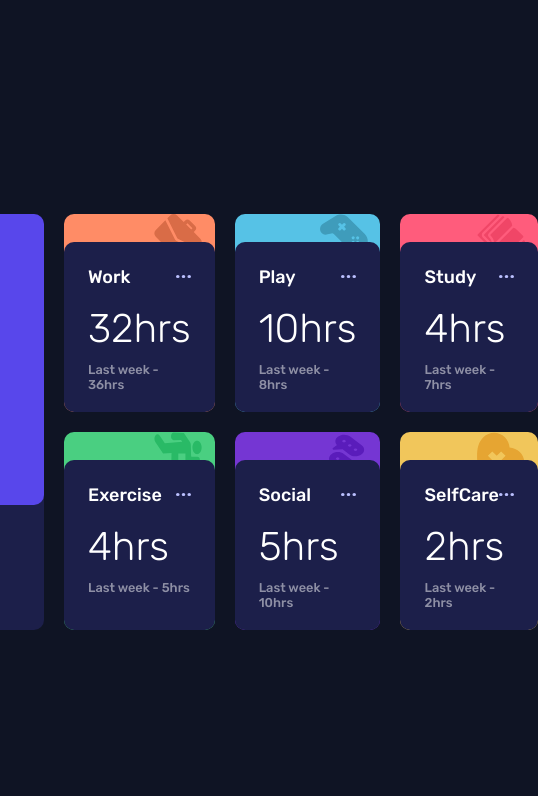
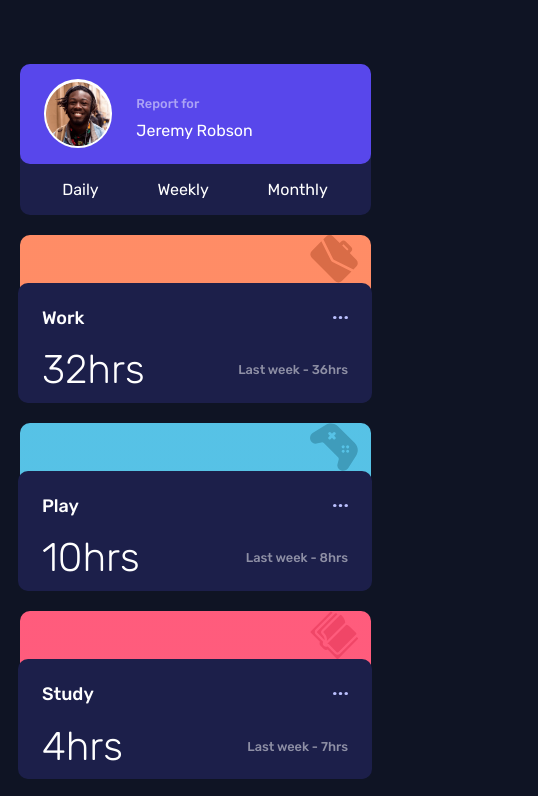
Before and after one commit to karianmash/time-tracking-dashboard, a plain HTML site: page index.html in a window 390 px wide. Shown: the top 796 px of the page, 538 px wide, since content can reach past the window. Drawn offline with Linux system fonts and the light colour scheme.

Commit message:
Added responsiveness

```diff
--- a/style.css
+++ b/style.css
@@ -36,10 +36,10 @@
 body {
   background-color: var(--Very-dark-blue);
   width: 100%;
+  height: 100vh;
   display: grid;
   justify-content: center;
   align-items: center;
-  min-height: 100vh;
   font-family: "Rubik", sans-serif;
   color: white;
 }
@@ -120,8 +120,10 @@ body {
   height: 3rem;
   width: 3rem;
 }
+
 .card .card-info {
   padding: 1.5rem 1.5rem 0;
+  margin: 0 -0.1rem;
   height: 86%;
   border-radius: 10px;
   background-color: var(--Dark-blue);
@@ -154,31 +156,43 @@ body {
 /* Grid items */
 .work {
   grid-area: work;
-  background-color: var(--Light-red-work);
+  background-image: linear-gradient(
+    var(--Light-red-work) 60%,
+    var(--Dark-blue) 40%
+  );
 }
 .play {
   grid-area: play;
-  background-color: var(--Soft-blue);
+  background-image: linear-gradient(var(--Soft-blue) 60%, var(--Dark-blue) 40%);
 }
 .study {
   grid-area: study;
-  background-color: var(--Light-red-study);
+  background-image: linear-gradient(
+    var(--Light-red-study) 60%,
+    var(--Dark-blue) 40%
+  );
 }
 .exercise {
   grid-area: exercise;
-  background-color: var(--Lime-green);
+  background-image: linear-gradient(
+    var(--Lime-green) 60%,
+    var(--Dark-blue) 40%
+  );
 }
 .social {
   grid-area: social;
-  background-color: var(--Violet);
+  background-image: linear-gradient(var(--Violet) 60%, var(--Dark-blue) 40%);
 }
 .selfcare {
   grid-area: selfcare;
-  background-color: var(--Soft-orange);
+  background-image: linear-gradient(
+    var(--Soft-orange) 60%,
+    var(--Dark-blue) 40%
+  );
 }
 
 /* Responsive design */
-@media screen and (max-width: 375px) {
+@media screen and (max-width: 500px) {
   body {
     width: 100vw;
   }
```
